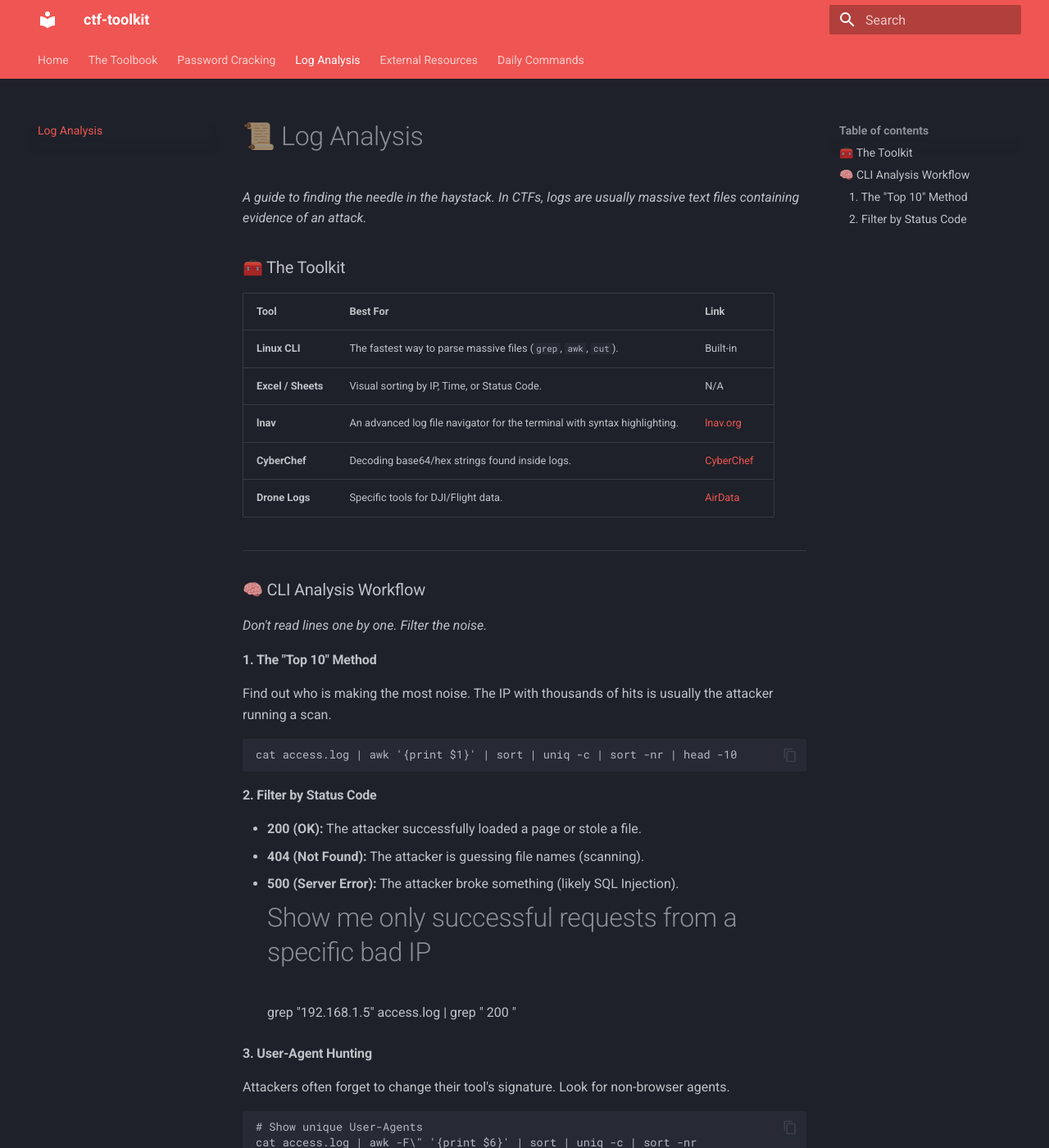
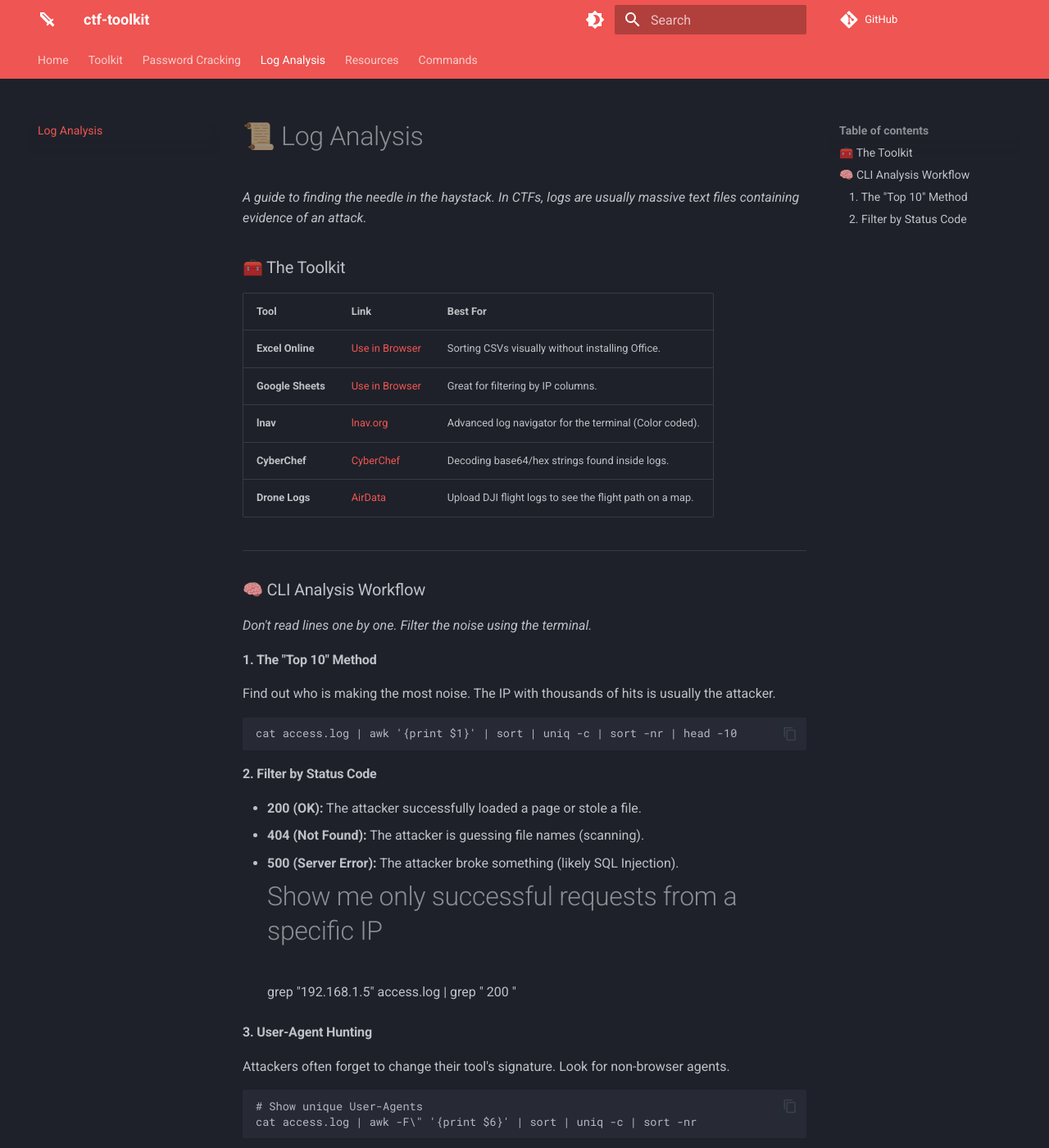
Before and after one commit to xaxa-0x3F/ctf-toolkit, an MkDocs documentation site: the page built from docs/logs.md, in a window 1280 px wide and 1400 px high. Shown: the whole window at 82% size. Built offline with MkDocs 1.6.1 and Material for MkDocs 9.7.7, drawn with Linux system fonts in a browser that asks for light colours; comment, search, counter and statistics services are not loaded.

Commit message:
Divide toolkit & updated theme.

```diff
--- a/docs/logs.md
+++ b/docs/logs.md
@@ -3,21 +3,21 @@
 *A guide to finding the needle in the haystack. In CTFs, logs are usually massive text files containing evidence of an attack.*
 
 ### 🧰 The Toolkit
-| Tool | Best For | Link |
+| Tool | Link | Best For |
 | :--- | :--- | :--- |
-| **Linux CLI** | The fastest way to parse massive files (`grep`, `awk`, `cut`). | Built-in |
-| **Excel / Sheets** | Visual sorting by IP, Time, or Status Code. | N/A |
-| **lnav** | An advanced log file navigator for the terminal with syntax highlighting. | [lnav.org](https://lnav.org/) |
-| **CyberChef** | Decoding base64/hex strings found inside logs. | [CyberChef](https://gchq.github.io/CyberChef/) |
-| **Drone Logs** | Specific tools for DJI/Flight data. | [AirData](https://app.airdata.com/) |
+| **Excel Online** | [Use in Browser](https://www.office.com/launch/excel) | Sorting CSVs visually without installing Office. |
+| **Google Sheets** | [Use in Browser](https://docs.google.com/spreadsheets) | Great for filtering by IP columns. |
+| **lnav** | [lnav.org](https://lnav.org/) | Advanced log navigator for the terminal (Color coded). |
+| **CyberChef** | [CyberChef](https://gchq.github.io/CyberChef/) | Decoding base64/hex strings found inside logs. |
+| **Drone Logs** | [AirData](https://app.airdata.com/) | Upload DJI flight logs to see the flight path on a map. |
 
 ---
 
 ### 🧠 CLI Analysis Workflow
-*Don't read lines one by one. Filter the noise.*
+*Don't read lines one by one. Filter the noise using the terminal.*
 
 #### 1. The "Top 10" Method
-Find out who is making the most noise. The IP with thousands of hits is usually the attacker running a scan.
+Find out who is making the most noise. The IP with thousands of hits is usually the attacker.
 
     cat access.log | awk '{print $1}' | sort | uniq -c | sort -nr | head -10
 
@@ -26,7 +26,7 @@
 * **404 (Not Found):** The attacker is guessing file names (scanning).
 * **500 (Server Error):** The attacker broke something (likely SQL Injection).
 
-    # Show me only successful requests from a specific bad IP
+    # Show me only successful requests from a specific IP
     grep "192.168.1.5" access.log | grep " 200 "
 
 #### 3. User-Agent Hunting
--- a/mkdocs.yml
+++ b/mkdocs.yml
@@ -1,19 +1,30 @@
 site_name: ctf-toolkit
 site_author: xaxa-0x3F
+repo_url: https://github.com/xaxa-0x3F/ctf-toolkit
 theme:
   name: material
+  icon:
+    logo: material/sword
   palette:
-    scheme: slate
-    primary: red
-    accent: red
+    # Default to Dark Mode (Slate)
+    - scheme: slate
+      primary: red
+      accent: deep-orange
+      toggle:
+        icon: material/brightness-4
+        name: Switch to light mode
   features:
+    - navigation.tabs
+    - navigation.sections
     - content.code.copy
-    - navigation.tabs
 
 nav:
   - Home: index.md
-  - The Toolbook: tools.md
+  - Toolkit:
+    - OSINT & Recon: osint.md
+    - Crypto & Stego: crypto.md
+    - Malware & Misc: misc.md
   - Password Cracking: passwords.md
   - Log Analysis: logs.md
-  - External Resources: resources.md
-  - Daily Commands: commands.md
+  - Resources: resources.md
+  - Commands: commands.md
```
Also changed, not shown: docs/crypto.md (added, +22 -0 lines), docs/misc.md (added, +10 -0 lines), docs/osint.md (added, +12 -0 lines), docs/tools.md (deleted, +0 -35 lines).
